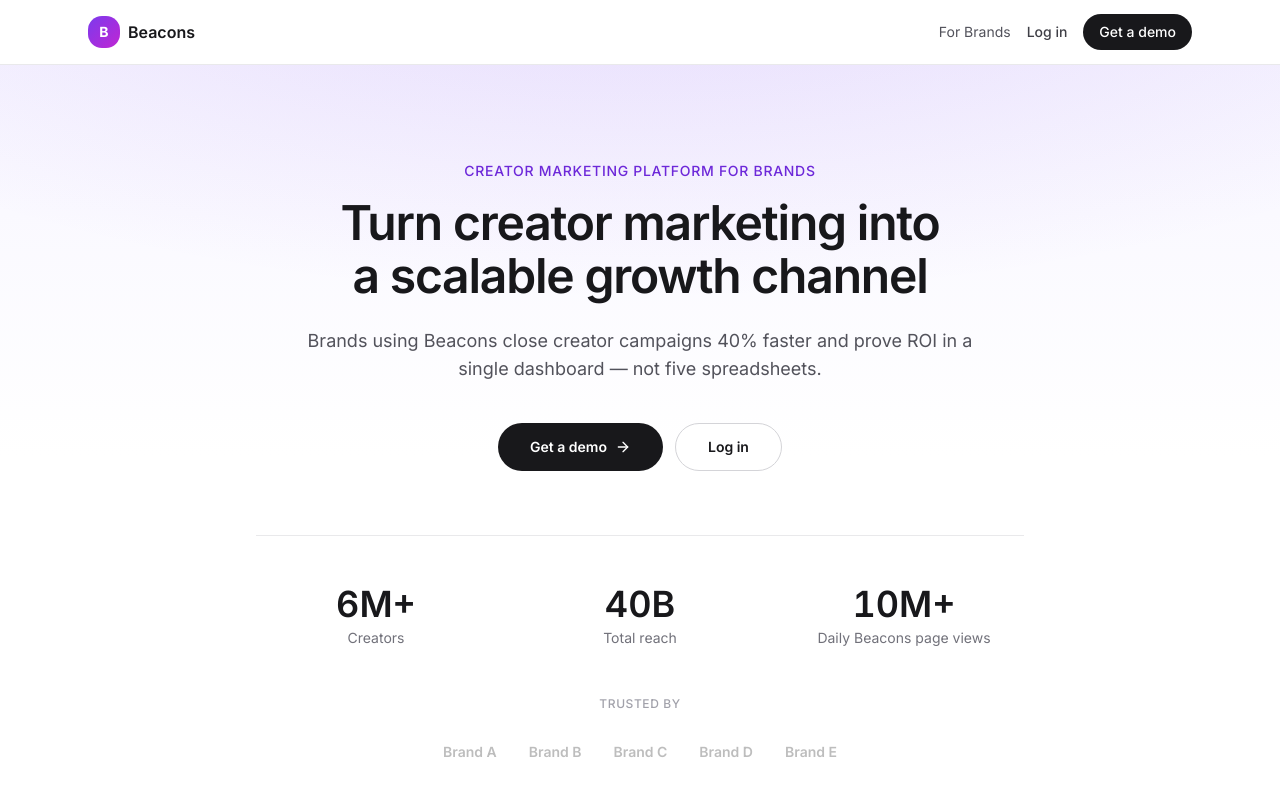
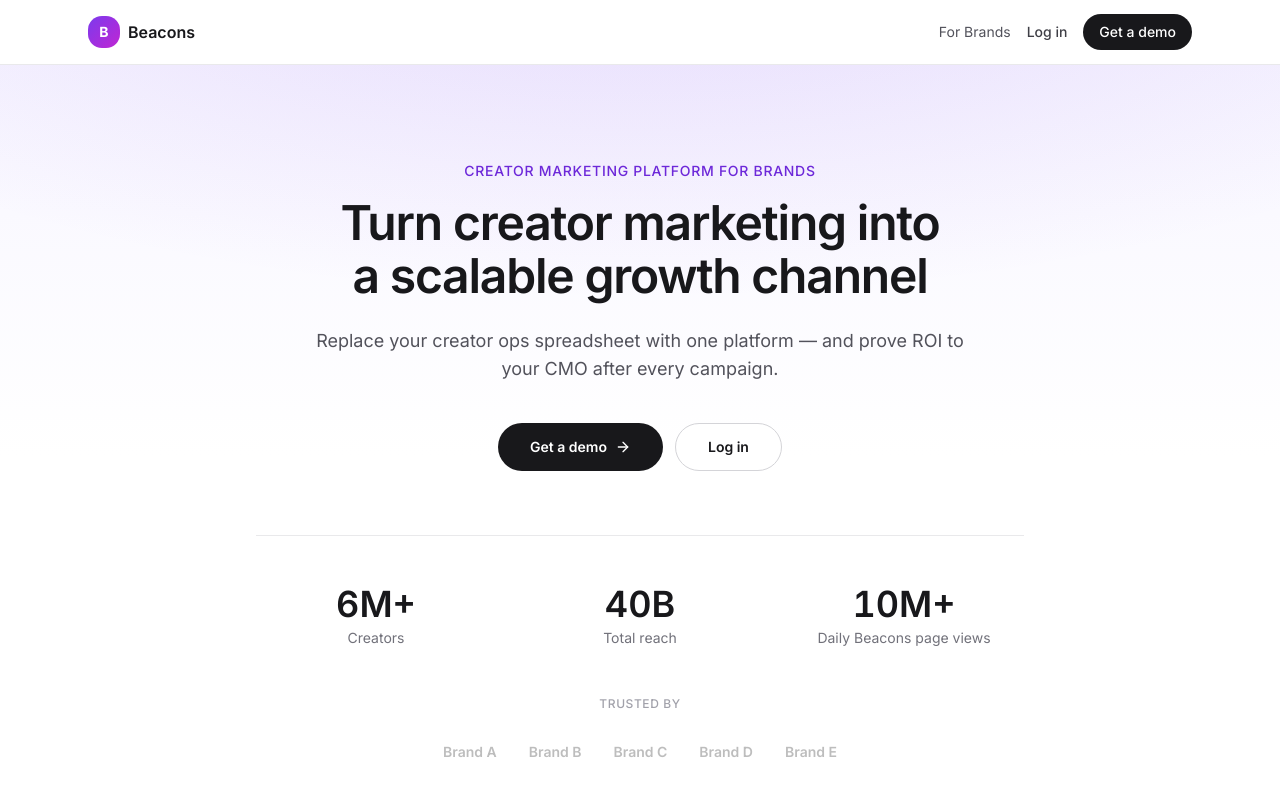
Before and after one commit to beaconsainorthstar-ux/beaconsaibrand, a Next.js app in the folder web/: page / in a window 1280 px wide. Shown: the top 800 px of the page. Built offline with nearby package versions, Linux system fonts and the light colour scheme.

Commit message:
NorthStar: The hero subheadline text was updated to a quantified outcome statement

```diff
--- a/web/components/marketing/brands-landing.tsx
+++ b/web/components/marketing/brands-landing.tsx
@@ -58,8 +58,7 @@
               Turn creator marketing into a scalable growth channel
             </h1>
             <p className="mx-auto mt-6 max-w-2xl text-pretty text-lg text-zinc-600">
-              Brands using Beacons close creator campaigns 40% faster and prove
-              ROI in a single dashboard — not five spreadsheets.
+              Replace your creator ops spreadsheet with one platform — and prove ROI to your CMO after every campaign.
             </p>
             <div className="mt-10 flex flex-col items-center justify-center gap-3 sm:flex-row">
               <a
```
